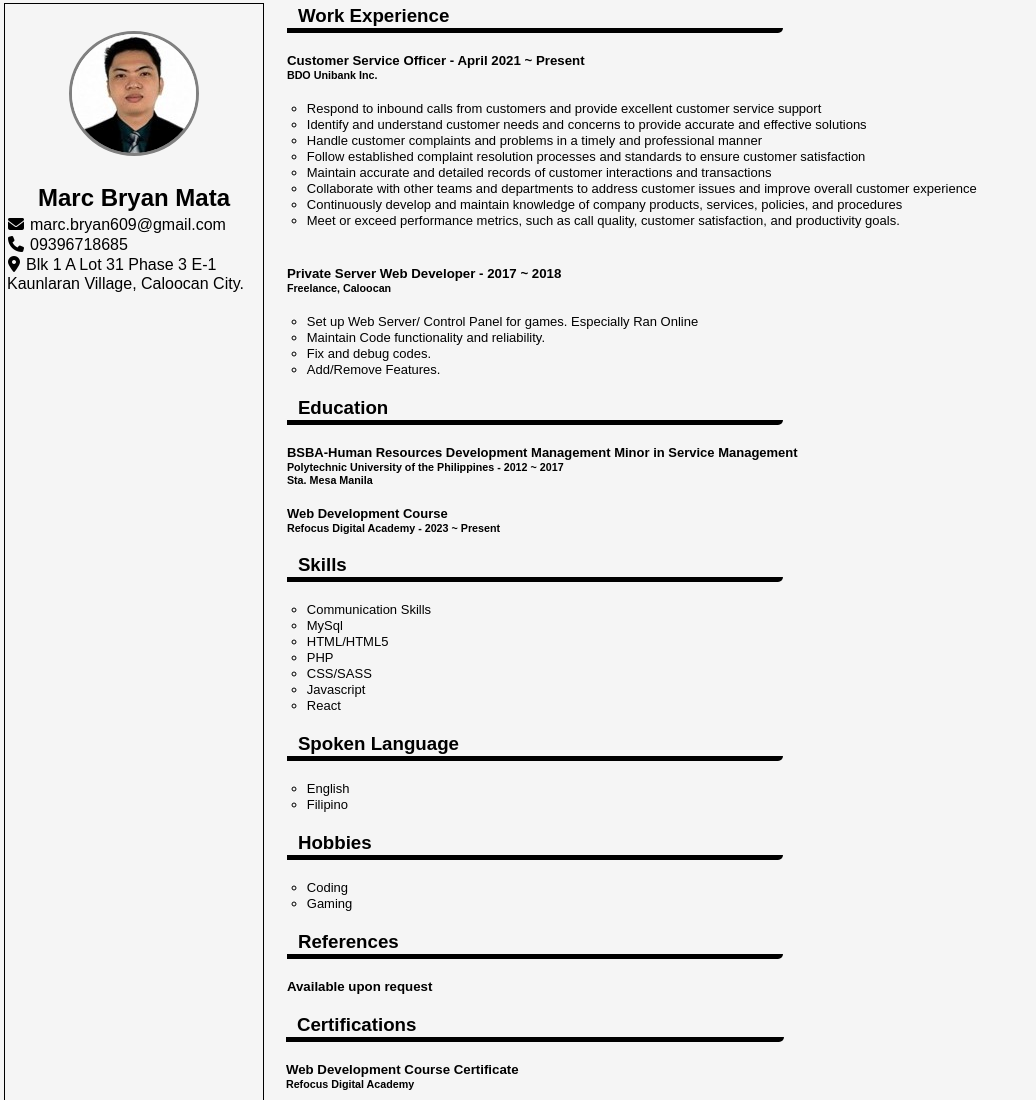
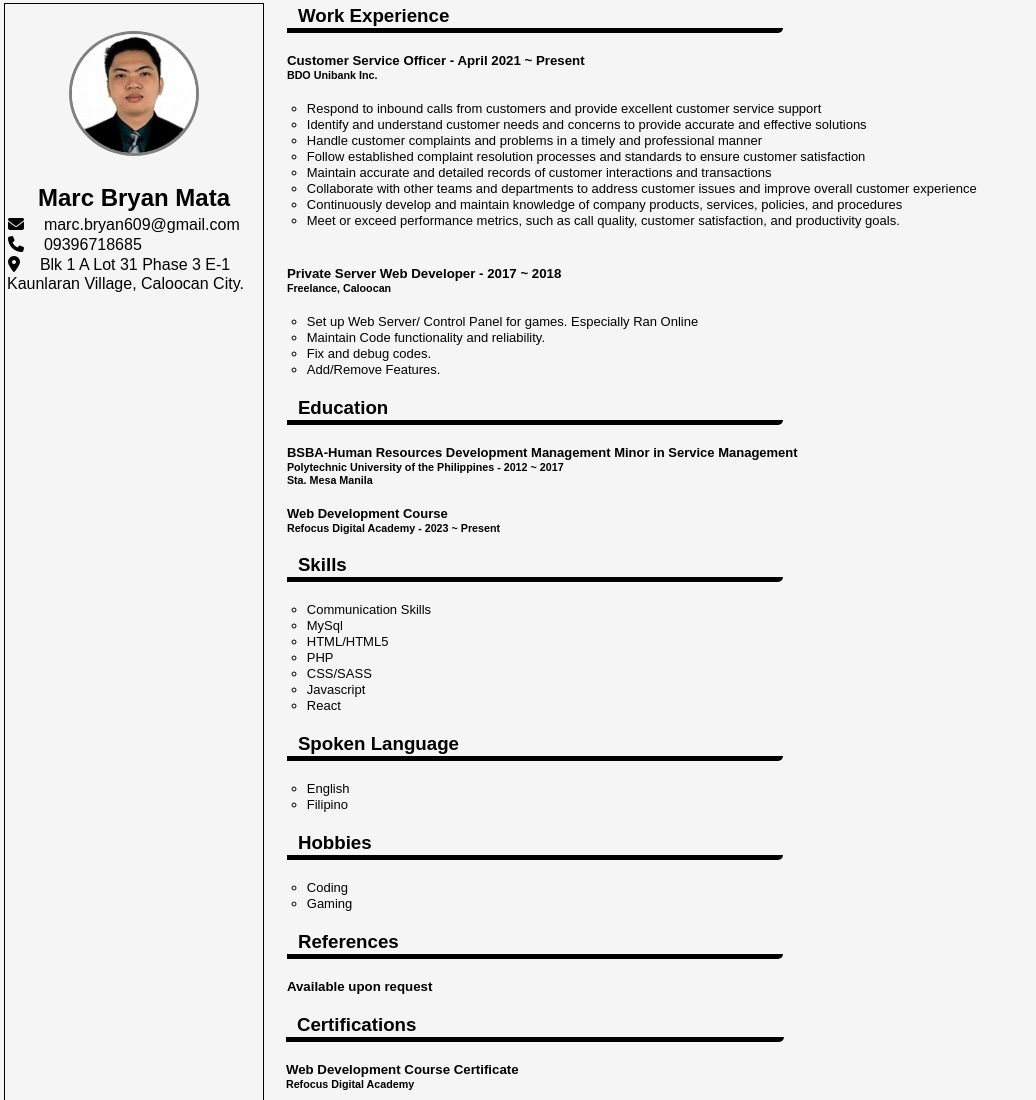
Before and after one commit to Marc-Bryan/resume, a plain HTML site: page index.html in a window 1280 px wide. Shown: the top 1100 px of the page, without its empty margins (0-1036 px from the left). Drawn offline with Linux system fonts and the light colour scheme.

Commit message:
Update style.css

```diff
--- a/style.css
+++ b/style.css
@@ -92,7 +92,7 @@ h3 {
 }
 
 i {
-        padding-right: 5px;
+        padding-right: .5cm;
     }
 
 /* Media queries */
```
